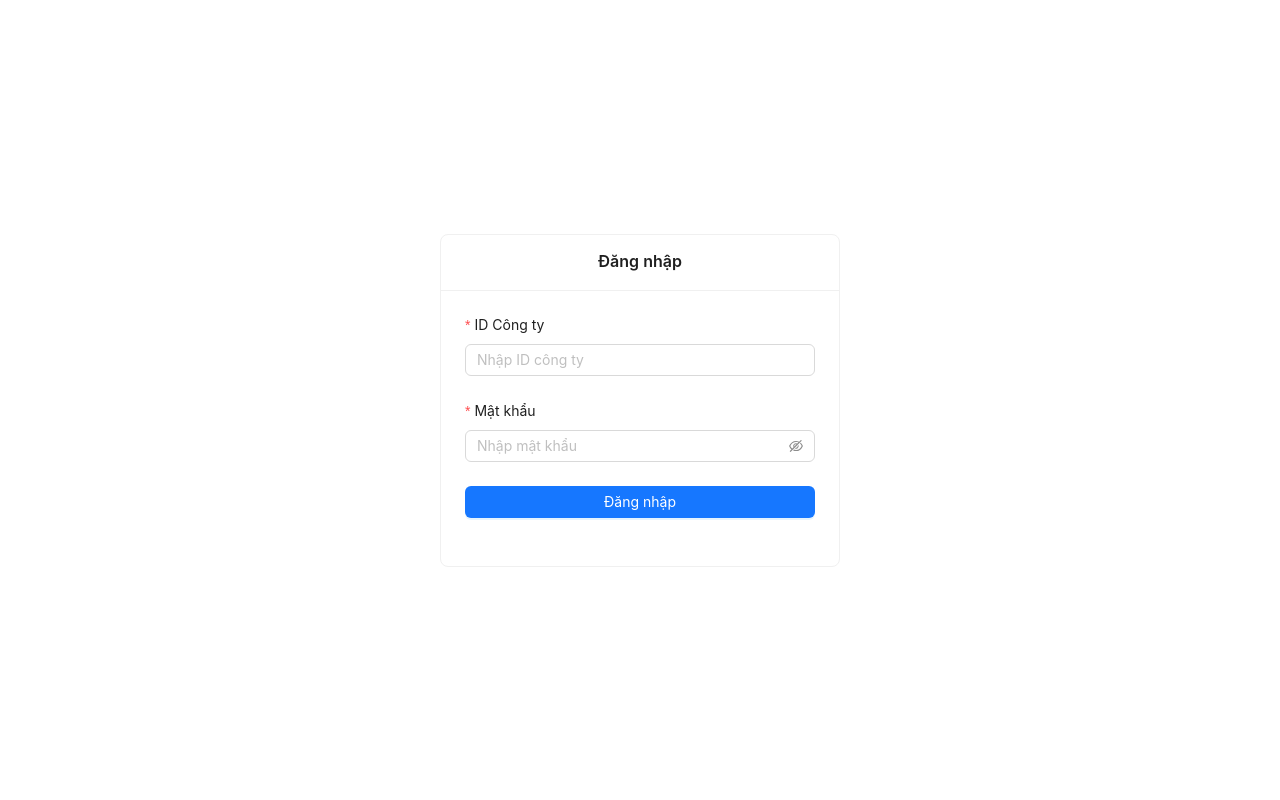
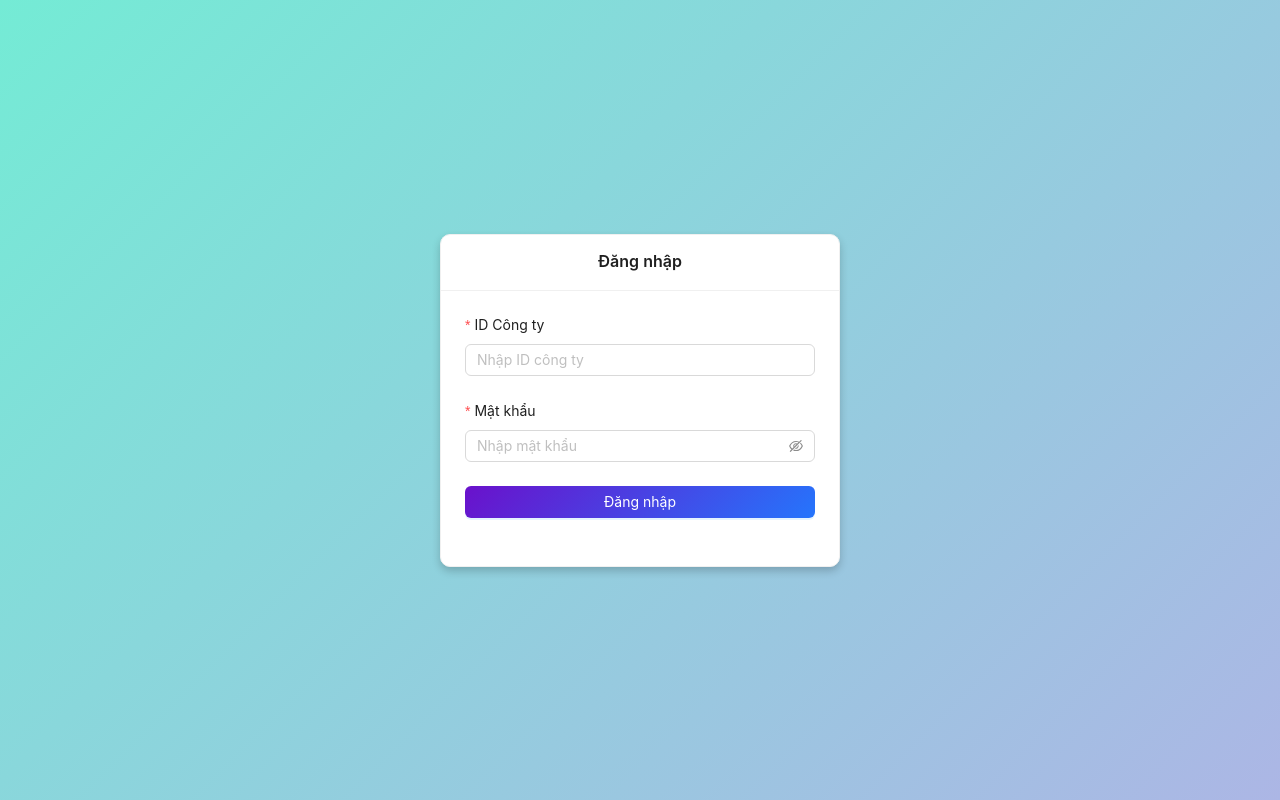
Before and after one commit to hoangnam28/manage_work_app, a React (Create React App) app: page / in a window 1280 px wide. Built offline with nearby package versions, Linux system fonts and the light colour scheme.

Commit message:
refactor: UI login, auth, user guide

```diff
--- a/src/pages/Impedance.js
+++ b/src/pages/Impedance.js
@@ -29,7 +29,7 @@ const Impedance = () => {
   return (
     <MainLayout>
       <div style={{ padding: '16px' }}>
-        <Title level={2}>Danh sách Impedance</Title>
+        <Title level={2}>Số liệu Impedance</Title>
         {loading ? (
           <div style={{ textAlign: 'center', padding: '20px' }}>
             <Spin size="large" />
--- a/src/pages/Login.css
+++ b/src/pages/Login.css
@@ -1,15 +1,60 @@
+/* To center the login container */
 .login-container {
     display: flex;
     justify-content: center;
     align-items: center;
     height: 100vh;
-    /* background: url('/path/to/your/background-image.jpg') no-repeat center center fixed; */
-    background-size: cover;
+    background: linear-gradient(135deg, #74ebd5, #acb6e5); /* Gradient background */
+    animation: fadeIn 1.5s ease-in-out; /* Fade-in animation */
 }
 
+/* Card animation */
 .login-card {
     width: 400px;
     box-shadow: 0 4px 8px rgba(0, 0, 0, 0.2);
     border-radius: 10px;
     overflow: hidden;
+    background: white;
+    transform: translateY(-50px);
+    animation: slideIn 1s ease-out forwards; /* Slide-in animation */
 }
+
+/* Button hover effect */
+.ant-btn-primary {
+    background: linear-gradient(135deg, #6a11cb, #2575fc);
+    border: none;
+    transition: all 0.3s ease;
+}
+
+.ant-btn-primary:hover {
+    background: linear-gradient(135deg, #2575fc, #6a11cb);
+    transform: scale(1.05); /* Slight zoom effect */
+}
+
+/* Input focus effect */
+.ant-input:focus, .ant-input-password:focus {
+    border-color: #6a11cb;
+    box-shadow: 0 0 5px rgba(106, 17, 203, 0.5);
+}
+
+/* Fade-in animation */
+@keyframes fadeIn {
+    from {
+        opacity: 0;
+    }
+    to {
+        opacity: 1;
+    }
+}
+
+/* Slide-in animation */
+@keyframes slideIn {
+    from {
+        transform: translateY(-50px);
+        opacity: 0;
+    }
+    to {
+        transform: translateY(0);
+        opacity: 1;
+    }
+}
--- a/src/pages/Login.js
+++ b/src/pages/Login.js
@@ -40,9 +40,9 @@ const Login = () => {
   };
 
   return (
-    <div style={{ display: 'flex', justifyContent: 'center', alignItems: 'center', height: '100vh' }}>
+    <div className="login-container">
       <Toaster position="top-right" richColors />
-      <Card title="Đăng nhập" style={{ width: 400 }}>
+      <Card title="Đăng nhập" className="login-card">
         <Form
           layout="vertical"
           onFinish={handleLogin}
--- a/src/pages/Review.js
+++ b/src/pages/Review.js
@@ -50,7 +50,7 @@ const Review = () => {
         }
       });
       setCurrentUser(response.data);
-      const authorizedIds = ['017965', '006065', '003524', '008247', '006064', '030516', '005322', '003216','012967', '024432','007787'];
+      const authorizedIds = ['017965', '006065', '003524', '008247', '006064', '030516', '005322', '003216','012967', '024432','007787', '016763', '016809', '017970', '018218', '023578', '023872'];
       const userCompanyId = response.data.company_id ? response.data.company_id.toString().trim() : '';
       const hasPermission = authorizedIds.includes(userCompanyId);
       setHasEditPermission(hasPermission);
@@ -696,11 +696,18 @@ const Review = () => {
       dataIndex: "REV",
       key: "rev",
       width: 130,
-      render: (text, record) => (
+      render: (text, record) => {
+        const isDisabled = !hasEditPermission;
+
+        return (
           <div
-          onClick={() => handleEdit(record)}
+            onClick={() => {
+              if (!isDisabled) {
+                handleEdit(record); // Chỉ mở modal nếu có quyền chỉnh sửa
+              }
+            }}
             style={{
-            cursor: "pointer",
+              cursor: isDisabled ? "not-allowed" : "pointer",
               padding: "4px",
               position: "relative",
             }}
@@ -715,10 +722,10 @@ const Review = () => {
                 borderRadius: "2px",
                 transition: "all 0.3s",
                 whiteSpace: "pre-wrap",
-              wordBreak: "break-word"
+                wordBreak: "break-word",
               }}
             >
-            {text || ''}
+              {text || ""}
             </div>
             <HistoryOutlined
               style={{
@@ -732,12 +739,13 @@ const Review = () => {
                 transition: "all 0.3s",
               }}
               onClick={(e) => {
-              e.stopPropagation();
+                e.stopPropagation(); // Ngăn chặn sự kiện mở modal
                 fetchEditHistory(record.COLUMN_ID, "REV");
               }}
             />
           </div>
-      ),
+        );
+      },
     },
     {
       title: "Cong vênh",
```
Also changed, not shown: 1 other file (tests, documents, lock files or other folders). Lines whose indentation alone changed are shown as unchanged.
